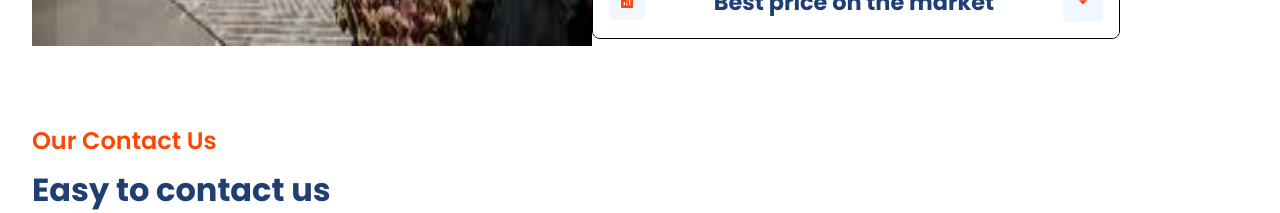
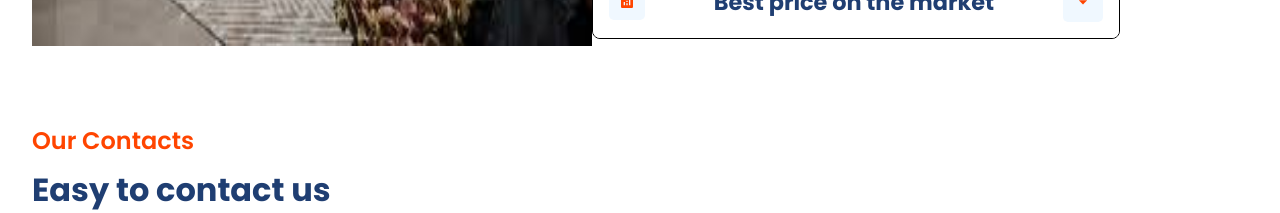
Before and after one commit to Aamir-Manzoor/Real-Estate-Web-Application, a React (Vite) app: page / in a window 1280 px wide. Shown: the part 2160-2373 px from the top of the page. Built offline with nearby package versions, Linux system fonts and the light colour scheme.

Commit message:
change in contact

```diff
--- a/src/components/contact/Contact.jsx
+++ b/src/components/contact/Contact.jsx
@@ -10,7 +10,7 @@ const Contact = () => {
       <div className="paddings innerWidth flexCenter c-container">
         {/* left side */}
         <div className="flexColStart c-left">
-          <span className="orangeText">Our Contact Us</span>
+          <span className="orangeText">Our Contacts</span>
           <span className="primaryText">Easy to contact us</span>
           <span className="secondaryText">
             We always ready to help by providijng the best services for you. We
```
